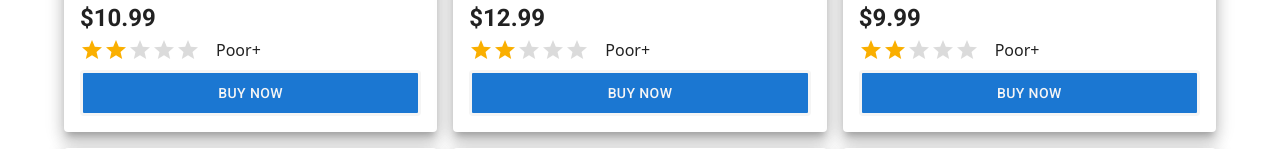
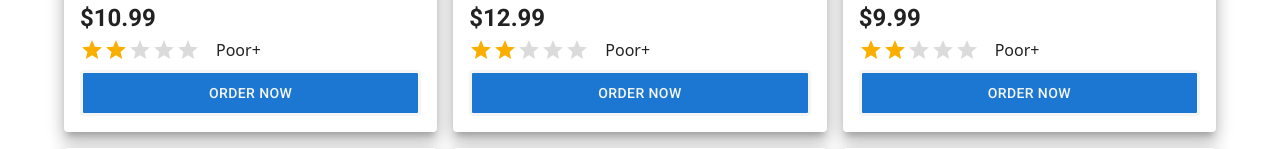
Before and after one commit to MiuX1/BookSite, a React (Vite) app in the folder book-site-c/: page /Marketplace in a window 1280 px wide. Shown: the part 766-915 px from the top of the page. Built offline with nearby package versions, Linux system fonts and the light colour scheme.

Commit message:
changed "buy now" to "order now"

```diff
--- a/book-site-c/pages/Home.jsx
+++ b/book-site-c/pages/Home.jsx
@@ -227,7 +227,7 @@ function Home() {
                     },
                   }}
                 >
-                  Buy now
+                  Order now
                 </Button>
               </Paper>
             </Grid>
--- a/book-site-c/pages/Marketplace/Marketplace.jsx
+++ b/book-site-c/pages/Marketplace/Marketplace.jsx
@@ -204,7 +204,7 @@ function Marketplace() {
                     },
                   }}
                 >
-                  Buy now
+                  Order now
                 </Button>
               </Paper>
             </Grid>
```
